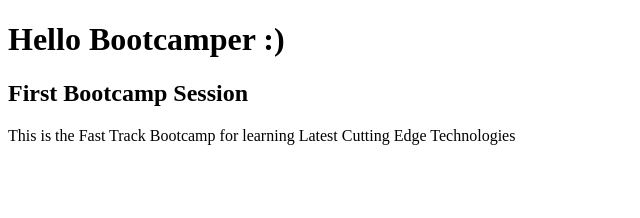
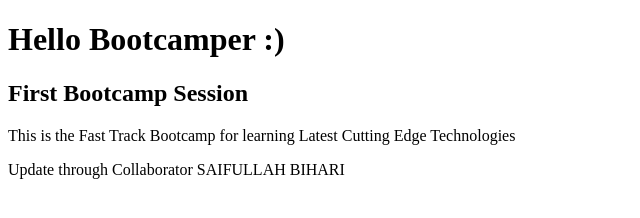
Before and after one commit to Saifullah455/Bootcamp2020Sample, a plain HTML site: page index.html in a window 1280 px wide. Shown: the whole page, without its empty margins (0-640 px from the left). Drawn offline with Linux system fonts and the light colour scheme.

Commit message:
Add div on index.html

```diff
--- a/index.html
+++ b/index.html
@@ -9,5 +9,6 @@
     <h1>Hello Bootcamper :)</h1>
     <h2>First Bootcamp Session</h2>
     <p>This is the Fast Track Bootcamp for learning Latest Cutting Edge Technologies</p>
+    <div>Update through Collaborator SAIFULLAH BIHARI</div>
 </body>
 </html>
```
